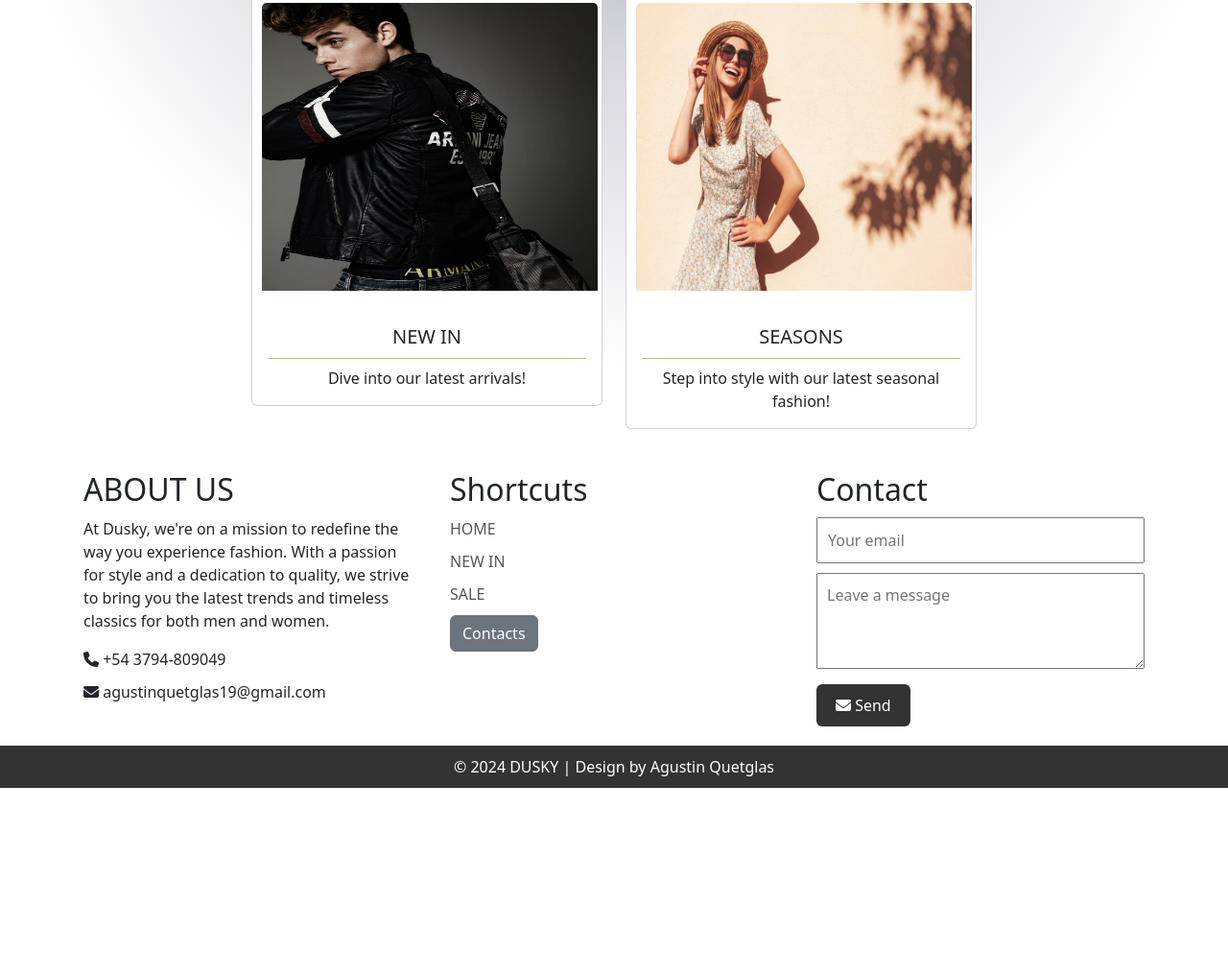
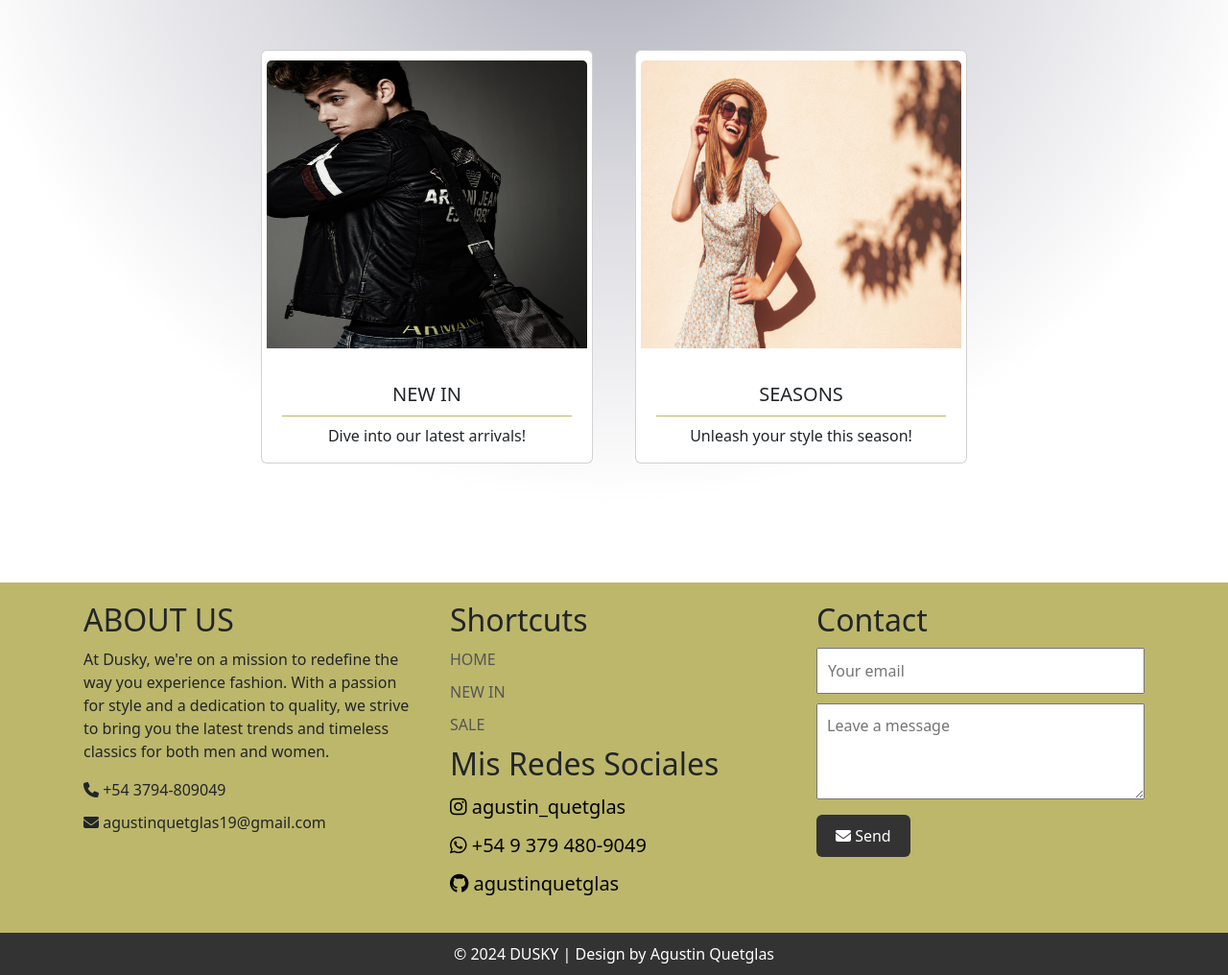
Before and after one commit to agustinquetglas/CODER-AGUSTIN-QUETGLAS, a website: page index.html in a window 1280 px wide. Shown: the part 1378-2394 px from the top of the page at 96% size. Before the commit the page ends 2199 px from the top, so only its background shows below. Drawn offline with nearby package versions, Linux system fonts and the light colour scheme.

Commit message:
redes sociales

```diff
--- a/index.html
+++ b/index.html
@@ -95,7 +95,7 @@
                   <img class="card-img-top img-fluid" src="./assets/carr7.jpg" alt="Cat 4">
                   <div class="card-body">
                     <h5 class="card-title">SEASONS</h5>
-                    <p class="card-text">Step into style with our latest seasonal fashion! </p>
+                    <p class="card-text"> Unleash your style this season! </p>
                   </div>
                 </div>
               </a>
@@ -121,13 +121,14 @@
                 <li><a href="./pages/new_in.html">NEW IN</a></li>
                 <li><a href="./pages/sale.html">SALE</a></li>
                 <li>
-                    <button type="button" class="btn btn-secondary"
-                        data-bs-toggle="popover" data-bs-placement="right"
-                        data-bs-custom-class="custom-popover"
-                        data-bs-title="Custom popover"
-                        data-bs-content="This popover is themed via CSS variables.">
-                        Contacts
-                    </button>
+                  <h2>Mis Redes Sociales</h2>
+
+                  <ul class="social-icons">
+                    <li><a href="https://www.instagram.com/agustin_quetglas" target="_blank"><i class="fab fa-instagram"></i> agustin_quetglas </a></li>
+                    <li><a href="https://api.whatsapp.com/send?phone= 3794809049" target="_blank"><i class="fab fa-whatsapp"></i> +54 9 379 480-9049</a></li>
+                    <li><a href="https://github.com/agustinquetglas" target="_blank"><i class="fab fa-github"></i> agustinquetglas </a></li>
+                    <!-- Añade más enlaces a tus redes sociales aquí -->
+                  </ul>
                 </li>
               </ul>
             </div>
@@ -148,6 +149,13 @@
           &copy; 2024 DUSKY | Design by Agustin Quetglas
         </div>
       </footer>
-   <script src="https://cdn.jsdelivr.net/npm/bootstrap@5.3.2/dist/js/bootstrap.bundle.min.js" integrity="sha384-C6RzsynM9kWDrMNeT87bh95OGNyZPhcTNXj1NW7RuBCsyN/o0jlpcV8Qyq46cDfL" crossorigin="anonymous"></script>
+      <script src="https://cdn.jsdelivr.net/npm/bootstrap@5.3.0-alpha1/dist/js/bootstrap.bundle.min.js"></script>
+      <!--Inicializar los popovers-->
+      <script>
+          var popoverTriggerList = [].slice.call(document.querySelectorAll('[data-bs-toggle="popover"]'))
+          var popoverList = popoverTriggerList.map(function (popoverTriggerEl) {
+              return new bootstrap.Popover(popoverTriggerEl)
+          })
+      </script>
 </body>
 </html>
--- a/scss/_footer.scss
+++ b/scss/_footer.scss
@@ -1,3 +1,7 @@
+footer{
+  background-color: #bdb76b;
+}
+
 .container {
     max-width: 1170px;
     margin: auto;
```
Also changed, not shown: css/main.css. Lines whose indentation alone changed are shown as unchanged.
